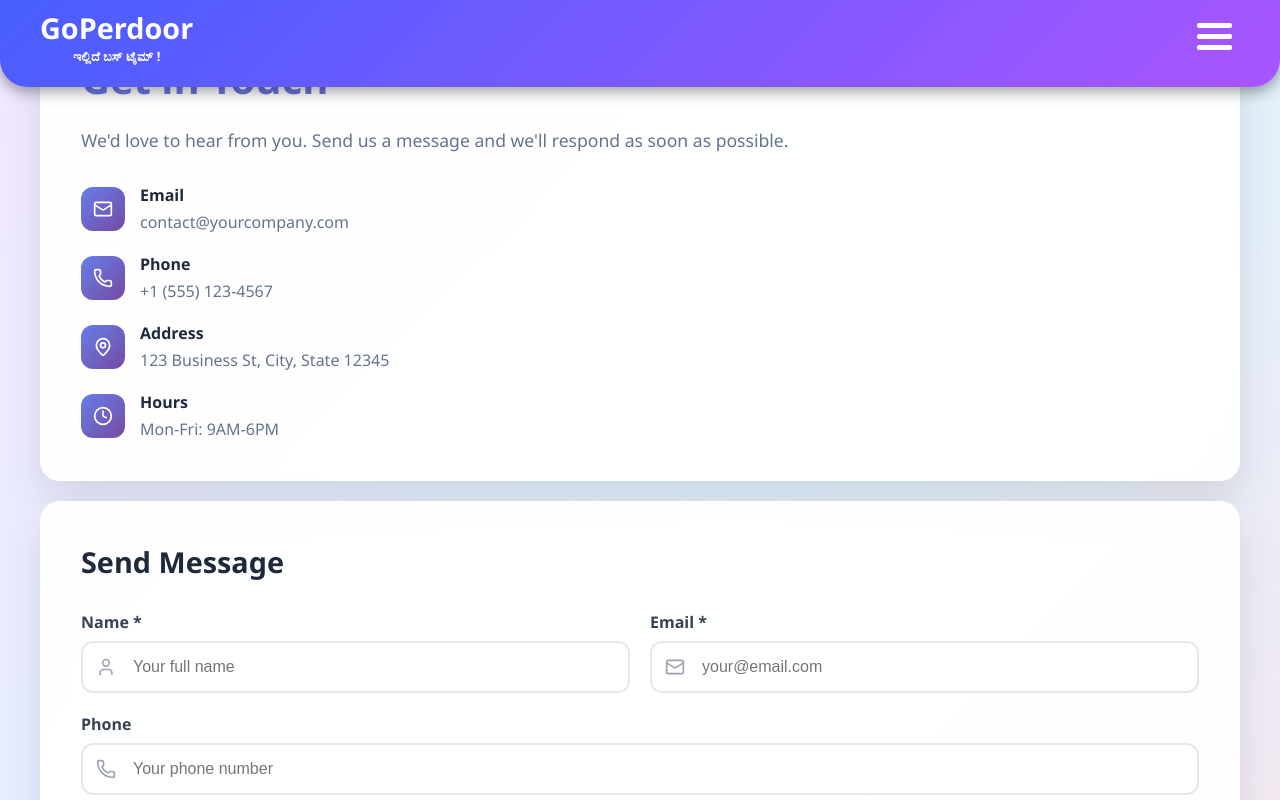
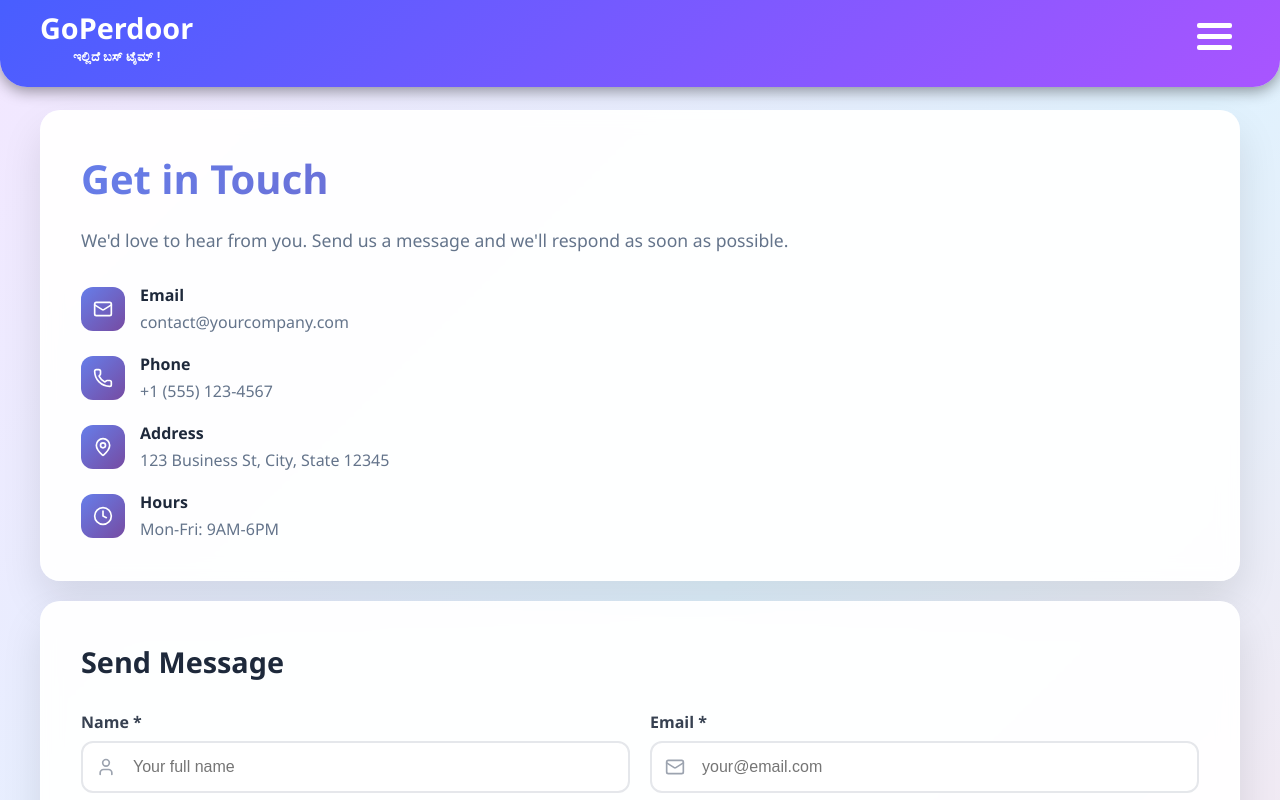
Before and after one commit to goperdoor/bus, a React (Create React App) app in the folder frontend/: page /ContactForm in a window 1280 px wide. Shown: the top 800 px of the page. Built offline with nearby package versions, Linux system fonts and the light colour scheme.

Commit message:
Update ContactForm.js

```diff
--- a/frontend/src/Pages/ContactForm.js
+++ b/frontend/src/Pages/ContactForm.js
@@ -99,7 +99,7 @@ const ContactForm = () => {
       <div style={{
         maxWidth: '1200px',
         margin: '0 auto',
-
+       marginTop: '100px',
         alignItems: 'start'
       }}>
         {/* Contact Information */}
```
